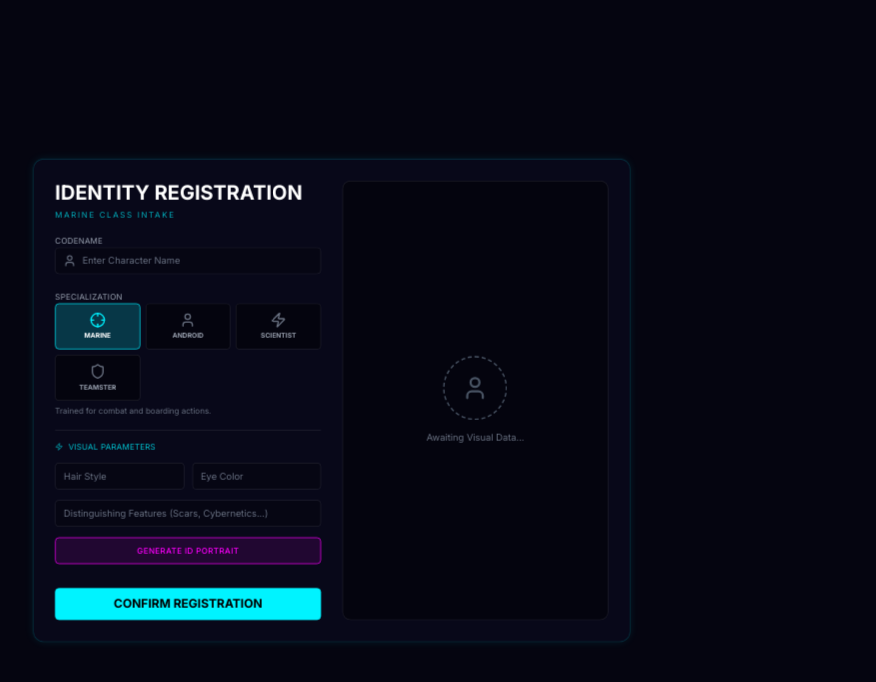
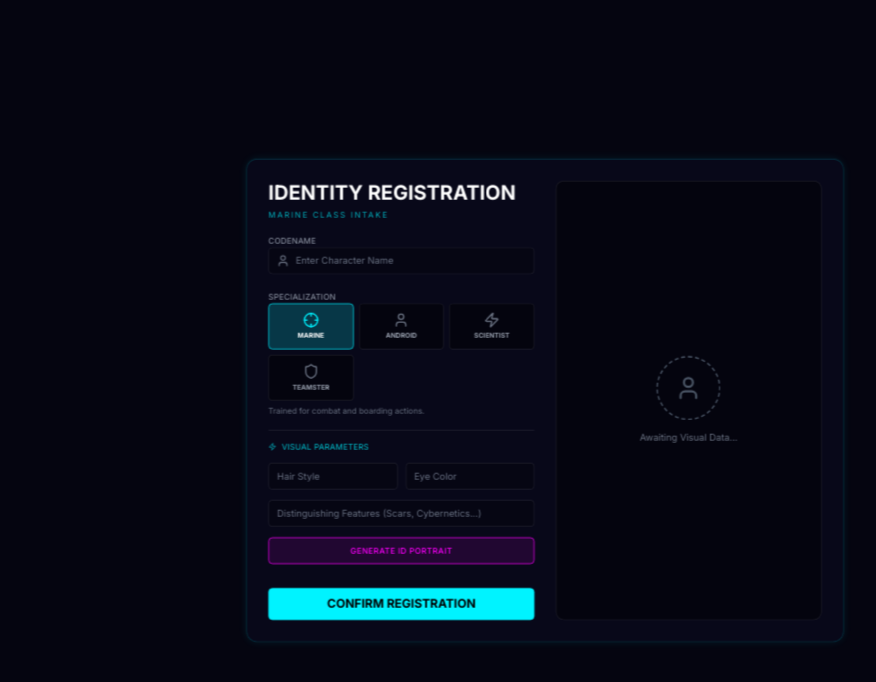
Before and after one commit to grounded-play/mothership, a Next.js app: page /character/create in a window 1280 px wide. Shown: the top 682 px of the page, without its empty margins (95-971 px from the left). Built offline with nearby package versions, Linux system fonts and the light colour scheme; sample sign-in values are in the browser's storage.

Commit message:
ran out of tokens

```diff
--- a/src/app/globals.css
+++ b/src/app/globals.css
@@ -49,8 +49,9 @@ html, body {
 }
 
 .app-frame {
-  width: 100vw;
-  height: 100vh;
+  width: 100%;
+  height: 100%;
+  min-height: 100vh;
   display: flex;
   align-items: center;
   justify-content: center;
@@ -60,20 +61,20 @@ html, body {
 }
 
 .app-scale {
-  width: calc(1920px * var(--app-scale));
-  height: calc(1080px * var(--app-scale));
-  display: flex;
-  align-items: flex-start;
-  justify-content: flex-start;
+  width: 100%;
+  height: 100%;
+  position: relative;
 }
 
 .app-canvas {
   width: 1920px;
   height: 1080px;
-  position: relative;
+  position: absolute;
+  left: 50%;
+  top: 50%;
   overflow: hidden;
-  transform: scale(var(--app-scale));
-  transform-origin: top left;
+  transform: translate(-50%, -50%) scale(var(--app-scale));
+  transform-origin: center;
 }
 
 .app-content {
--- a/src/app/printer/page.tsx
+++ b/src/app/printer/page.tsx
@@ -91,30 +91,46 @@ export default async function PrinterPage() {
             imageStatus: "READY"
         },
         include: { item: true, character: { select: { name: true } } },
-        orderBy: { updatedAt: "desc" },
+        orderBy: [{ updatedAt: "desc" }, { createdAt: "desc" }],
         take: 10
     });
 
-    const recentPortraits = await (prisma as any).character.findMany({
-        where: {
-            portrait: { not: null },
-            NOT: { portrait: "" }
-        },
-        orderBy: { updatedAt: "desc" },
-        take: 10
-    });
+    const getAgeTs = (entry: any) => {
+        const updatedAt = entry?.updatedAt ? new Date(entry.updatedAt).getTime() : Number.NaN;
+        if (!Number.isNaN(updatedAt)) return updatedAt;
+        const createdAt = entry?.createdAt ? new Date(entry.createdAt).getTime() : Number.NaN;
+        if (!Number.isNaN(createdAt)) return createdAt;
+        return Number.NaN;
+    };
 
-    const lastReadyItem = recentReady.find((entry: any) => hasLocalImage(entry.customImage)) || null;
-    const lastReadyPortrait = recentPortraits.find((entry: any) => hasLocalImage(entry.portrait)) || null;
+    type ReadyEntry = { entry: any; ts: number; rand: number };
+    const sortedReady = recentReady
+        .map((entry: any): ReadyEntry => ({
+            entry,
+            ts: getAgeTs(entry),
+            rand: Math.random()
+        }))
+        .sort((a: ReadyEntry, b: ReadyEntry) => {
+            const aHasTs = !Number.isNaN(a.ts);
+            const bHasTs = !Number.isNaN(b.ts);
+            if (aHasTs && bHasTs) return b.ts - a.ts;
+            if (aHasTs) return -1;
+            if (bHasTs) return 1;
+            return b.rand - a.rand;
+        });
+
+    const preferredItem = sortedReady.find((item: ReadyEntry) => hasLocalImage(item.entry.customImage))?.entry || null;
+    const fallbackItem = sortedReady[0]?.entry || null;
+    const lastReadyItem = preferredItem || fallbackItem;
 
     const lastMade: any = lastReadyItem
         ? {
             id: lastReadyItem.id,
-            type: "ITEM",
             title: lastReadyItem.item?.name || "Item",
             owner: lastReadyItem.character?.name || "Unknown",
             preview: normalizePublicPath(lastReadyItem.customImage) || lastReadyItem.customImage,
-            imageStatus: lastReadyItem.imageStatus || "READY"
+            imageStatus: lastReadyItem.imageStatus || "READY",
+            completedAt: lastReadyItem.updatedAt || lastReadyItem.createdAt
         }
         : null;
 
--- a/src/components/market/MarketInterface.tsx
+++ b/src/components/market/MarketInterface.tsx
@@ -63,8 +63,8 @@ function MarketTicker({ version }: { version?: number }) {
             <div className="max-h-[420px] overflow-y-auto custom-scrollbar pr-1 space-y-3">
                 {filteredHistory.map((tx: any) => (
                     <div key={tx.id} className="text-xs border-b border-white/5 pb-2">
-                        <div className="flex justify-between text-gray-400">
-                            <span>{new Date(tx.timestamp).toLocaleTimeString()}</span>
+                    <div className="flex justify-between text-gray-400">
+                        <span>{new Date(tx.timestamp).toLocaleString()}</span>
                             <span className="text-neon-cyan">{tx.price} <Coins className="inline w-2 h-2" /></span>
                         </div>
                         <div className="text-white font-bold truncate">{tx.item.name}</div>
--- a/src/components/market/PrinterInterface.tsx
+++ b/src/components/market/PrinterInterface.tsx
@@ -516,8 +516,10 @@ export default function PrinterInterface({ credits, inventory, globalQueue, back
                                 </div>
                                 <div className="min-w-0">
                                     <div className="text-white font-semibold truncate">{lastMade.title}</div>
-                                    <div className="text-xs text-neon-cyan truncate">{lastMade.type || "ITEM"} - {lastMade.owner}</div>
-                                    <div className="text-[10px] text-gray-500">{lastMade.imageStatus || "READY"}</div>
+                                    <div className="text-xs text-neon-cyan truncate">{lastMade.owner}</div>
+                                    <div className="text-[10px] text-gray-500">
+                                        {lastMade.completedAt ? new Date(lastMade.completedAt).toLocaleString() : "READY"}
+                                    </div>
                                 </div>
                             </div>
                         ) : (
--- a/src/components/ui/AppFrame.tsx
+++ b/src/components/ui/AppFrame.tsx
@@ -8,7 +8,9 @@ const BASE_HEIGHT = 1080;
 export default function AppFrame({ children }: { children: React.ReactNode }) {
     useEffect(() => {
         const updateScale = () => {
-            const scale = Math.min(window.innerWidth / BASE_WIDTH, window.innerHeight / BASE_HEIGHT);
+            const width = document.documentElement.clientWidth || window.innerWidth;
+            const height = document.documentElement.clientHeight || window.innerHeight;
+            const scale = Math.min(width / BASE_WIDTH, height / BASE_HEIGHT);
             document.documentElement.style.setProperty("--app-scale", scale.toString());
         };
         updateScale();
--- a/src/lib/imagePath.ts
+++ b/src/lib/imagePath.ts
@@ -9,6 +9,8 @@ export const normalizePublicPath = (value?: string | null) => {
     const publicIndex = lower.lastIndexOf("/public/");
     if (publicIndex !== -1) {
         normalized = normalized.slice(publicIndex + "/public".length);
+    } else if (lower.startsWith("public/")) {
+        normalized = normalized.slice("public".length);
     }
 
     if (!normalized.startsWith("/")) {
```
Also changed, not shown: 1 other file (tests, documents, lock files or other folders).
